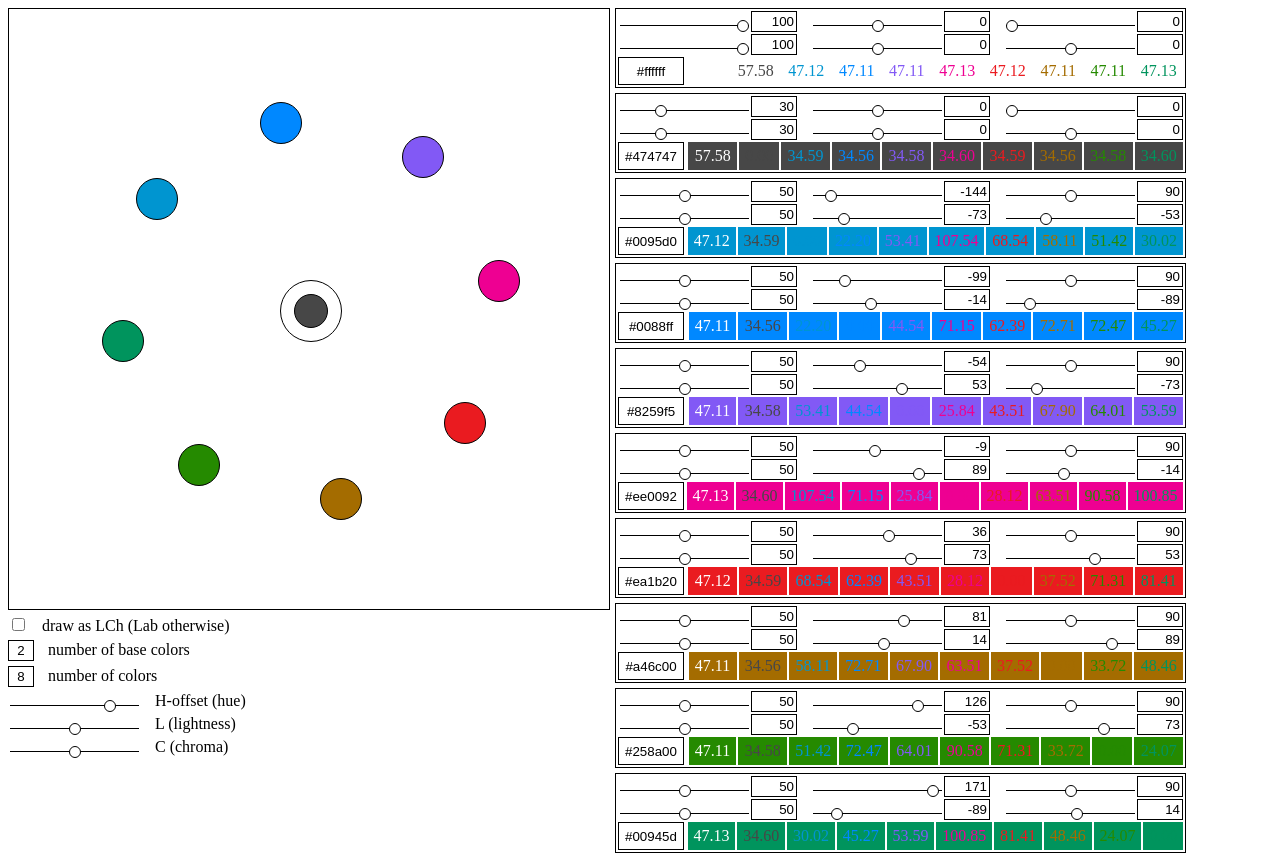
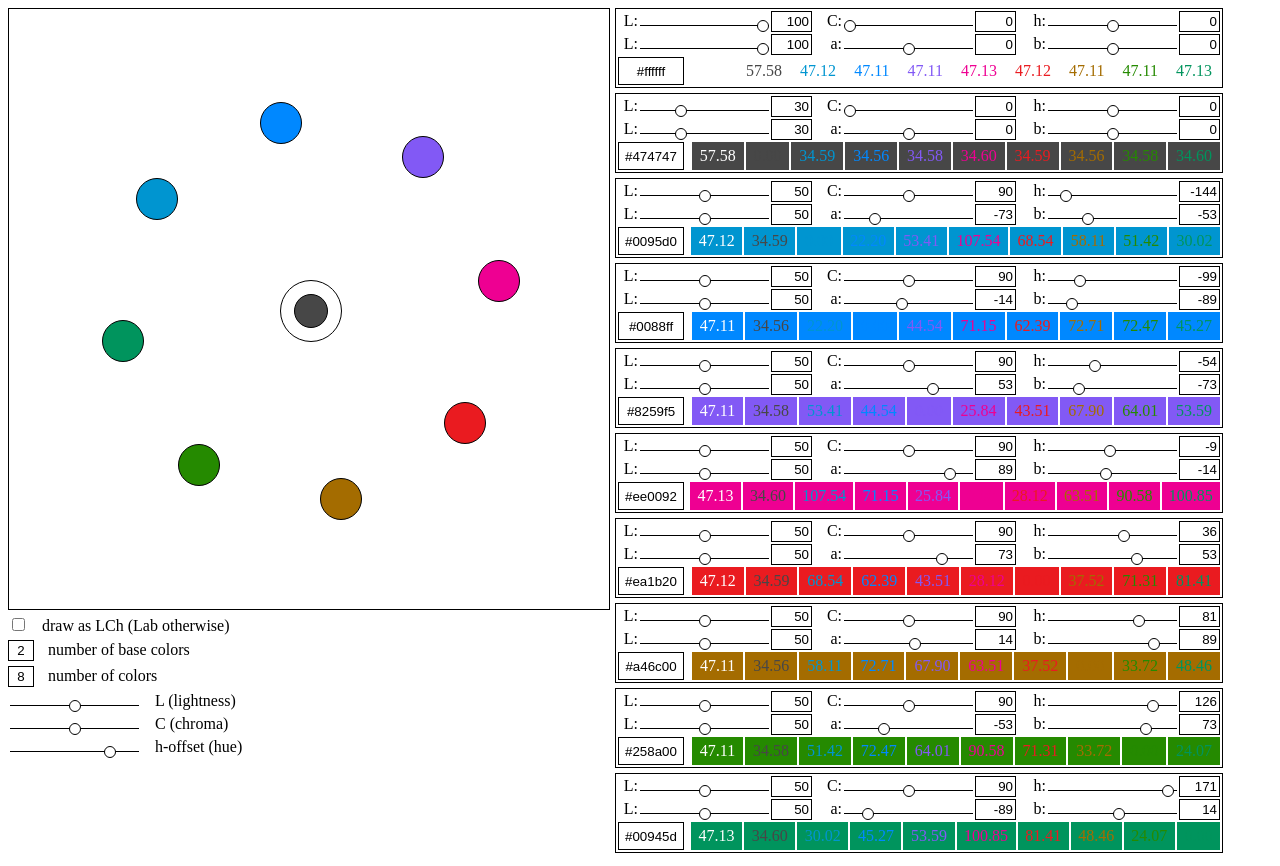
Before and after one commit to thobl/LCh-Lab-color-palette, a React (Create React App) app: page / in a window 1280 px wide. Built offline with nearby package versions, Linux system fonts and the light colour scheme.

Commit message:
adding some labels

```diff
--- a/src/ColorInput.tsx
+++ b/src/ColorInput.tsx
@@ -64,22 +64,28 @@ export default class ColorInput extends React.Component<ColorInputProps> {
     return (
       <div className='ColorInput'>
         <div className='ColorInputControls'>
+        <span className='label'>L:</span>
           {input('L', 'sld', 0, 100, identity, identity)}
           {input('L', 'txt', 0, 100, identity, identity)}
-          <span className='Spacer'> </span>
+          <span className='Spacer'></span>
+        <span className='label'>C:</span>
+          {input('C', 'sld', 0, 180, identity, identity)}
+          {input('C', 'txt', 0, 180, identity, identity)}
+          <span className='Spacer'></span>
+        <span className='label'>h:</span>
           {input('h', 'sld', -180, 180, identity, identity)}
           {input('h', 'txt', -180, 180, identity, identity)}
-          <span className='Spacer'> </span>
-          {input('C', 'sld', 0, 180, identity, identity)}
-          {input('C', 'txt', 0, 180, identity, identity)}
         </div>
         <div className='ColorInputControls'>
+        <span className='label'>L:</span>
           {input('L', 'sld', 0, 100, LCh_to_Lab, Lab_to_LCh)}
           {input('L', 'txt', 0, 100, LCh_to_Lab, Lab_to_LCh)}
-          <span className='Spacer'> </span>
+          <span className='Spacer'></span>
+        <span className='label'>a:</span>
           {input('a', 'sld', -128, 127, LCh_to_Lab, Lab_to_LCh)}
           {input('a', 'txt', -128, 127, LCh_to_Lab, Lab_to_LCh)}
-          <span className='Spacer'> </span>
+          <span className='Spacer'></span>
+        <span className='label'>b:</span>
           {input('b', 'sld', -128, 127, LCh_to_Lab, Lab_to_LCh)}
           {input('b', 'txt', -128, 127, LCh_to_Lab, Lab_to_LCh)}
         </div>
--- a/src/Palette.css
+++ b/src/Palette.css
@@ -1,6 +1,6 @@
 /* general text input and sliders */
 input[type=text] {
-    width: 40px;
+    width: 35px;
     text-align: right;
     padding: 2px;
     border: 1px solid;
@@ -79,3 +79,9 @@ input.nInput {
     margin-top: 5px;
     margin-bottom: 5px;
 }
+
+.label {
+    display: inline-block;
+    width: 20px;
+    text-align: right;
+}
--- a/src/Palette.tsx
+++ b/src/Palette.tsx
@@ -131,12 +131,6 @@ class Palette extends React.Component<PaletteProps, PaletteState> {
             number of colors
           </div>
           <div className='row'>
-            <input className='Slider' type='range' min='0' max='100' value={100 * this.state.offset}
-              onChange={(e) => this.setState({ ['offset']: parseFloat(e.target.value) / 100 })} />
-            <span className='Spacer'> </span>
-            H-offset (hue)
-          </div>
-          <div className='row'>
             <input className='Slider' type='range' min='0' max='100' value={this.state.L}
               onChange={(e) => this.setState({ ['L']: parseFloat(e.target.value) })} />
             <span className='Spacer'> </span>
@@ -147,6 +141,12 @@ class Palette extends React.Component<PaletteProps, PaletteState> {
               onChange={(e) => this.setState({ ['C']: parseFloat(e.target.value) })} />
             <span className='Spacer'> </span>
            C (chroma)
+          </div>
+          <div className='row'>
+            <input className='Slider' type='range' min='0' max='100' value={100 * this.state.offset}
+              onChange={(e) => this.setState({ ['offset']: parseFloat(e.target.value) / 100 })} />
+            <span className='Spacer'> </span>
+            h-offset (hue)
           </div>
         </div>
         <div>
```
